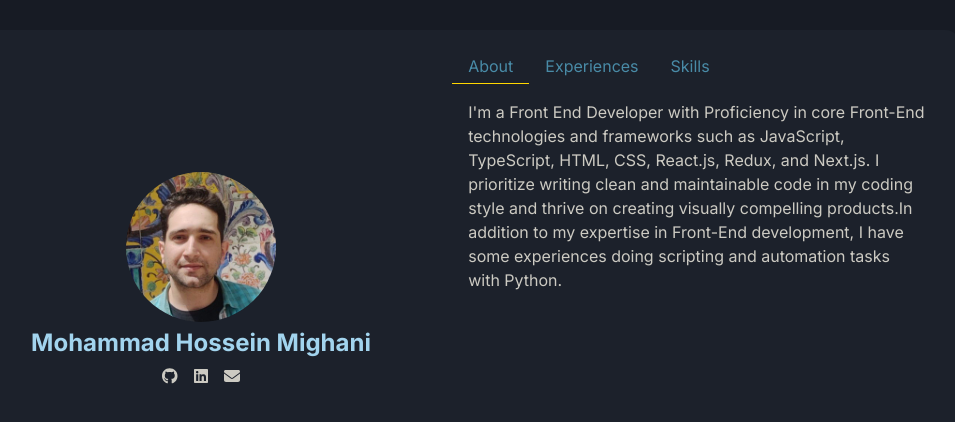
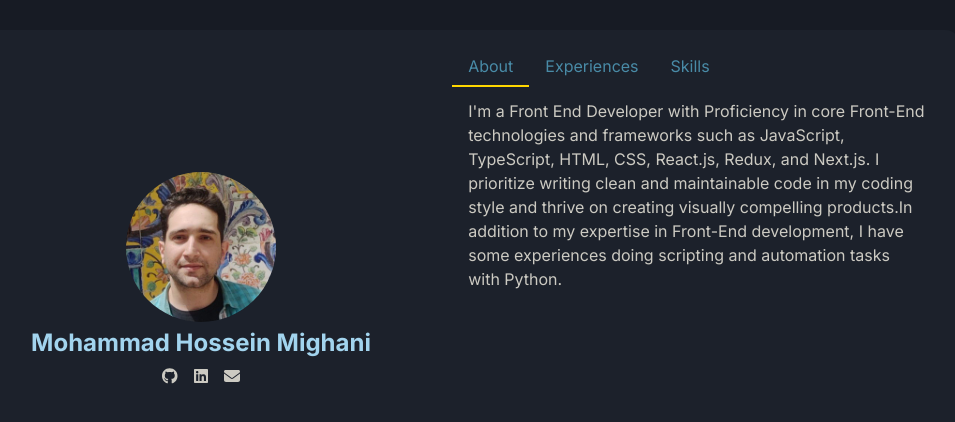
Before and after one commit to MHMighani/mhmighani.github.io, a Next.js app: page / in a window 1280 px wide. Shown: the part 120-542 px from the top of the page, without its empty margins (191-1146 px from the left). Built offline with nearby package versions, Linux system fonts and the light colour scheme.

Commit message:
style: add animation

```diff
--- a/src/components/Reachme/index.tsx
+++ b/src/components/Reachme/index.tsx
@@ -26,7 +26,12 @@ function ReachMe() {
   return (
     <div className={styles.contact_links}>
       {ITEMS.map((item) => (
-        <a key={item.title} target="_blank" href={item.url}>
+        <a
+          key={item.title}
+          target="_blank"
+          href={item.url}
+          aria-label={item.title}
+        >
           <FontAwesomeIcon className={styles.icon} icon={item.icon} />
         </a>
       ))}
--- a/src/components/Tab/components/TabNavItem/index.tsx
+++ b/src/components/Tab/components/TabNavItem/index.tsx
@@ -25,6 +25,7 @@ function TabNavItem({
       className={styles.tab}
     >
       {name}
+      <div className={styles.underline}></div>
     </div>
   );
 }
--- a/src/components/Tab/components/TabNavItem/styles.module.scss
+++ b/src/components/Tab/components/TabNavItem/styles.module.scss
@@ -1,5 +1,5 @@
 .tab {
-    overflow: hidden;
+    position: relative;
     text-overflow: ellipsis;
     white-space: nowrap;
     max-width: 200px;
@@ -11,8 +11,18 @@
     padding: .3rem 1rem;
     cursor: pointer;
 
+    .underline {
+        position: absolute;
+        height: 2px;
+        width: 0;
+        left: 0;
+        bottom: -4px;
+        background-color: gold;
+    }
 
-    &[data-active="true"] {
-        border-bottom: 1px solid gold;
+
+    &[data-active="true"] .underline{
+        width: 100%;
+        transition: width 250ms;
     }
 }
```
